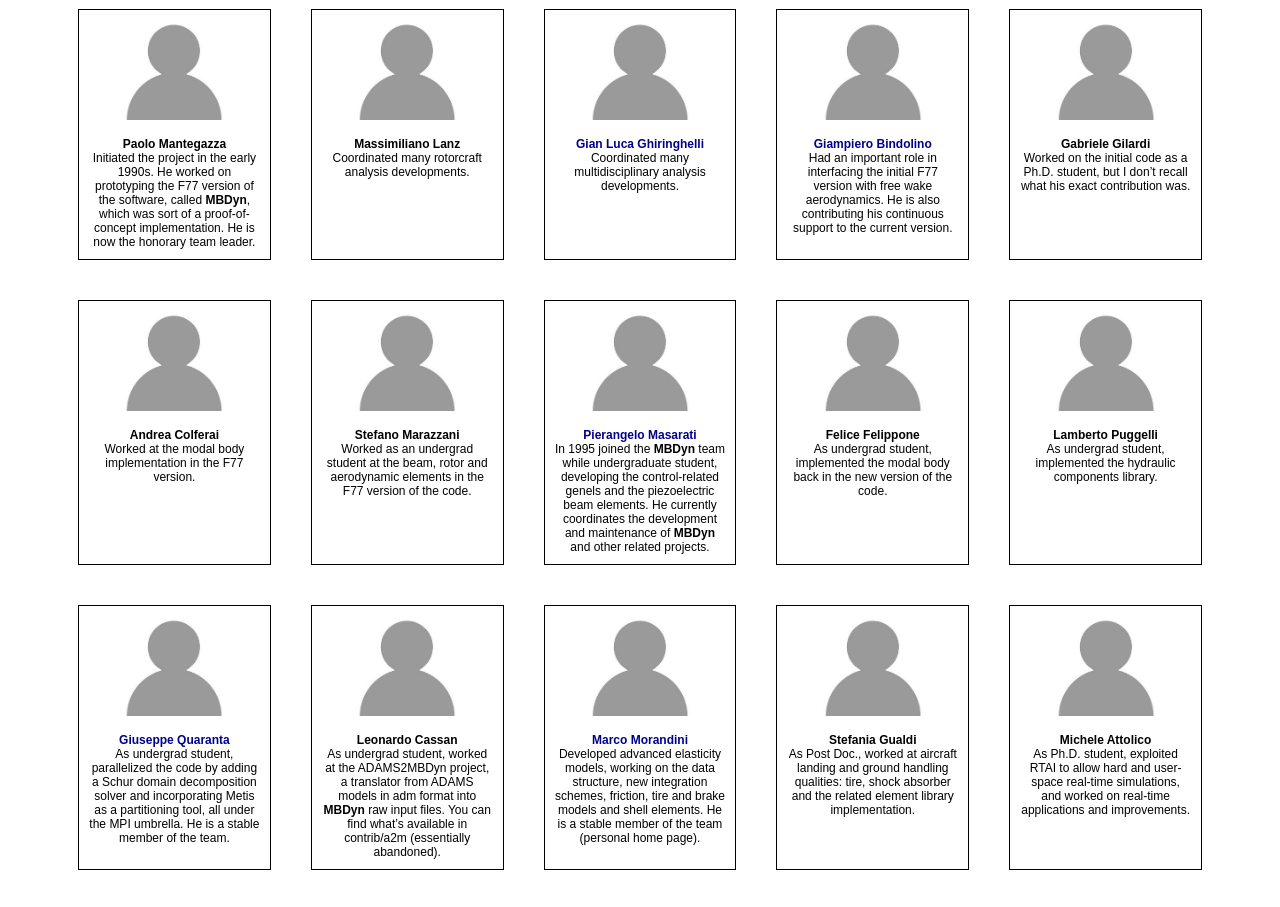
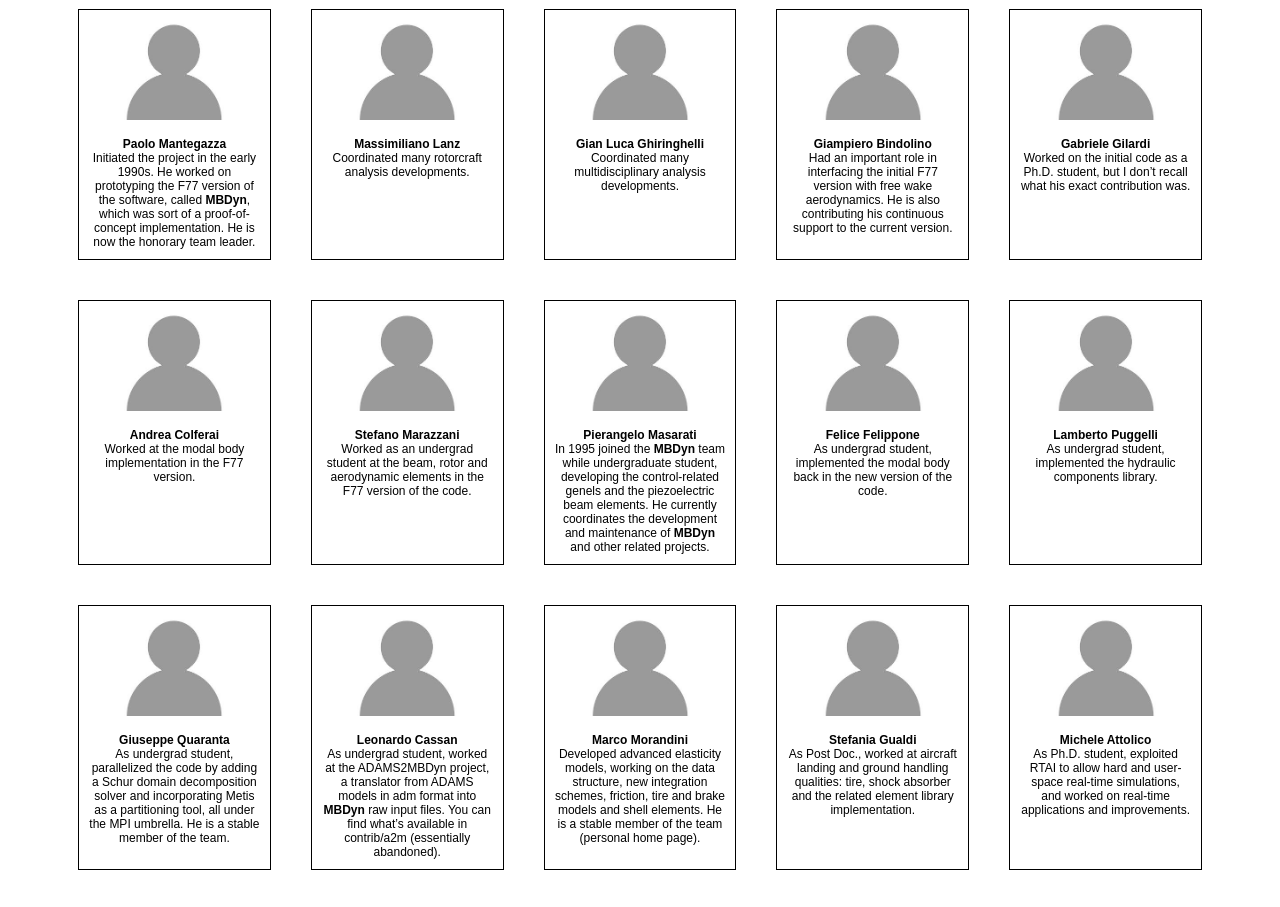
Before and after one commit to Hagarwa1/Project, a plain HTML site: page team.html in a window 1280 px wide. Shown: the part 280-1187 px from the top of the page. Drawn offline with Linux system fonts and the light colour scheme.

Commit message:
Update team.html

```diff
--- a/team.html
+++ b/team.html
@@ -64,14 +64,14 @@
 					<img src="images/img.jpg" class="member-photo" alt="Gian Luca Ghiringhelli_image">
 					<br>
 					<br>
-					<a href="https://www.aero.polimi.it/index.php?id=263&amp;uid=898"><b>Gian Luca Ghiringhelli</b></a><br>
+					<b>Gian Luca Ghiringhelli</b><br>
 					Coordinated many multidisciplinary analysis developments.
 				</div>
 				<div class="Name">
 					<img src="images/img.jpg" class="member-photo" alt="Giampiero Bindolino_image">
 					<br>
 					<br>
-					<a href="https://www.aero.polimi.it/index.php?id=263&amp;uid=18628"><b>Giampiero Bindolino</b></a><br>
+					<b>Giampiero Bindolino</b><br>
 					Had an important role in interfacing the initial F77 version with free wake aerodynamics. He is also contributing his continuous support to the current version.
 				</div>
 				<div class="Name">
@@ -99,7 +99,7 @@
 					<img src="images/img.jpg" class="member-photo" alt="Pierangelo Masarati_image">
 					<br>
 					<br>
-					<a href="https://www.aero.polimi.it/index.php?id=263&amp;uid=102934"><b>Pierangelo Masarati</b></a><br>
+					<b>Pierangelo Masarati</b><br>
 					In 1995 joined the <b>MBDyn</b> team while undergraduate student, developing the control-related genels and the piezoelectric beam elements. He currently coordinates the development and maintenance of <b>MBDyn</b> and other related projects.
 				</div>
 				<div class="Name">
@@ -120,7 +120,7 @@
 					<img src="images/img.jpg" class="member-photo" alt="Giuseppe Quaranta_image">
 					<br>
 					<br>
-					<a href="https://www.aero.polimi.it/index.php?id=263&amp;uid=134997"><b>Giuseppe Quaranta</b></a><br>
+					<b>Giuseppe Quaranta</b><br>
 					As undergrad student, parallelized the code by adding a Schur domain decomposition solver and incorporating Metis as a partitioning tool, all under the MPI umbrella. He is a stable member of the team.
 				</div>
 				<div class="Name">
@@ -134,7 +134,7 @@
 					<img src="images/img.jpg" class="member-photo" alt="Marco Morandini_image">
 					<br>
 					<br>
-					<a href="https://www.aero.polimi.it/index.php?id=263&amp;uid=112071"><b>Marco Morandini</b></a><br>
+					<b>Marco Morandini</b><br>
 					Developed advanced elasticity models, working on the data structure, new integration schemes, friction, tire and brake models and shell elements. He is a stable member of the team (personal home page).
 				</div>
 				<div class="Name">
```
